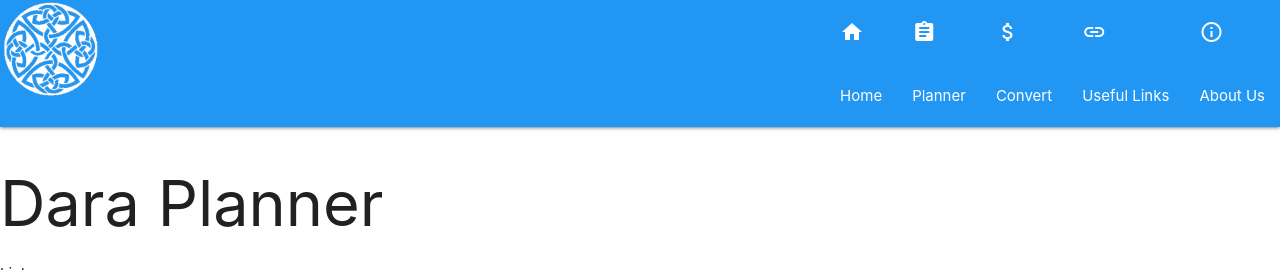
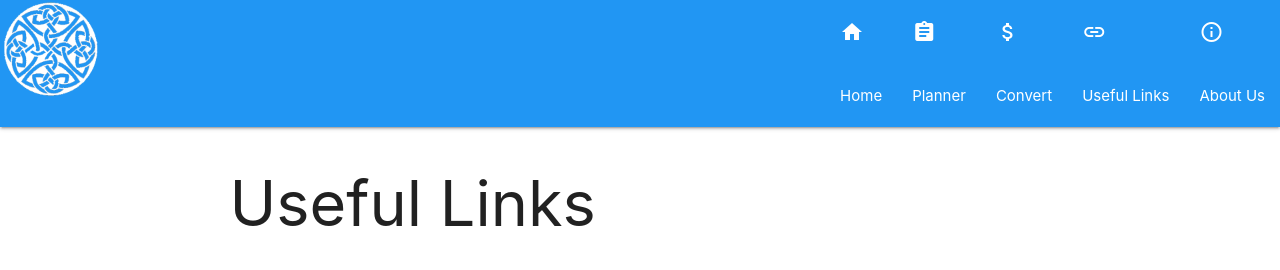
Before and after one commit to ibuttimer/in-for-a-penny, a Django app: page /links/ in a window 1280 px wide. Shown: the top 270 px of the page. Run offline with Django 4.2, Linux system fonts and the light colour scheme; some libraries are stand-ins or nearby versions.

Commit message:
Just the headline looks wonky

```diff
--- a/templates/base/links.html
+++ b/templates/base/links.html
@@ -6,10 +6,72 @@
 {% block head_title %}{{app_name}}{% endblock %}
 
 {% block content %}
-<div>
-    <h1>{{app_name}}</h1>
-    <p>Links page</p>
+
+<style>
+    .img-container {
+  margin: 10px;
+}
+
+.row {
+  display: flex;
+  justify-content: center;
+}
+</style>
+<!-- Headline  -->
+<div class="row center">
+    <div class="col s12"><h1>Useful Links</h1></div>
 </div>
+    <!-- breakline  -->
+    <div class="col s12"><hr></div>
+<!-- 1. row of links  -->
+<div class="row">
+    <div class="col s2">
+      <a href="https://www.booking.com">
+        <img src="https://businesstravelgadgets.com/wp-content/uploads/2019/03/booking.jpg" alt="Booking.com - Find and book hotels, apartments, and more" class="responsive-img">
+      </a>
+    </div>
+    <div class="col s2">
+      <a href="https://www.expedia.com">
+        <img src="https://imageio.forbes.com/specials-images/imageserve/62a2d5a37b855b2e89472561/0x0.jpg?format=jpg&width=1200" alt="Expedia - Find and book flights, hotels, cars, and more" class="responsive-img">
+      </a>
+    </div>
+    <div class="col s2">
+      <a href="https://www.tripadvisor.com">
+        <img src="https://s3-eu-west-1.amazonaws.com/tpd/logos/46d41b9b000064000500b9bc/0x0.png" alt="TripAdvisor - Find reviews and recommendations for hotels, restaurants, and more" class="responsive-img">
+      </a>
+    </div>
+    <div class="col s2">
+      <a href="https://www.airbnb.com">
+        <img src="https://a0.muscache.com/airbnb/static/logos/belo-400x400.png" alt="Airbnb - Find and book unique accommodation around the world" class="responsive-img">
+      </a>
+    </div>
+
+  </div>
+    <!-- breakline  -->
+    <div class="col s12"><hr></div>
+  <!-- 2. row of links  -->
+  <div class="row">
+    <div class="col s2">
+        <a href="https://www.skyscanner.com">
+          <img src="https://www.skyscanner.se/sttc/blackbird/opengraph_solid_logo.png" alt="Skyscanner - Find and compare cheap flights" class="responsive-img">
+        </a>
+      </div>
+      <div class="col s2">
+        <a href="https://www.lonelyplanet.com">
+          <img src="https://assets.staticlp.com/assets/logo_lp-0b13591f9316dd8b9c1275ed8ffd279b7270e2c052726a53a6faac2e626d1d0d.png" alt="Lonely Planet - Find travel guides and inspiration" class="responsive-img">
+        </a>
+      </div>
+      <div class="col s2">
+        <a href="https://www.kayak.com">
+          <img src="https://play-lh.googleusercontent.com/mCxsWUNCjgB_JZL_Mo5NsIzd1iPRl6gzi_1qYrDoNKpUagY8d728r4y6HOk4jDaOriY" alt="Kayak - Find and book flights, hotels, cars, and more" class="responsive-img">
+        </a>
+      </div>
+      <div class="col s2">
+        <a href="https://www.vrbo.com">
+          <img src="https://shorttermrentalz.com/wp-content/uploads/2019/03/Why-has-Vrbo-undergone-a-brand-and-website-makeover.jpg" alt="VRBO - Find and book vacation rentals" class="responsive-img">
+        </a>
+      </div>
+  </div>
 
 
 {% endblock %}
```
